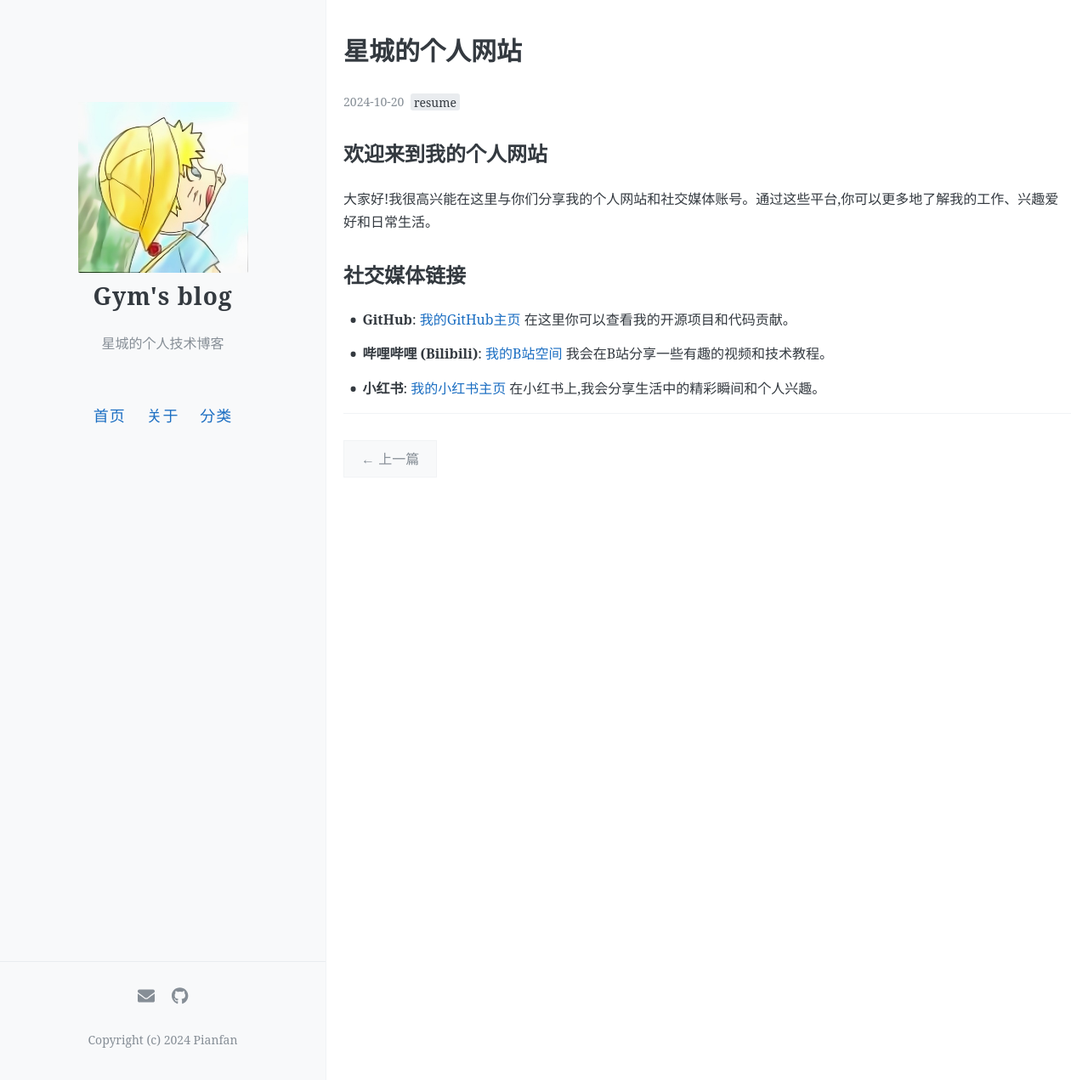
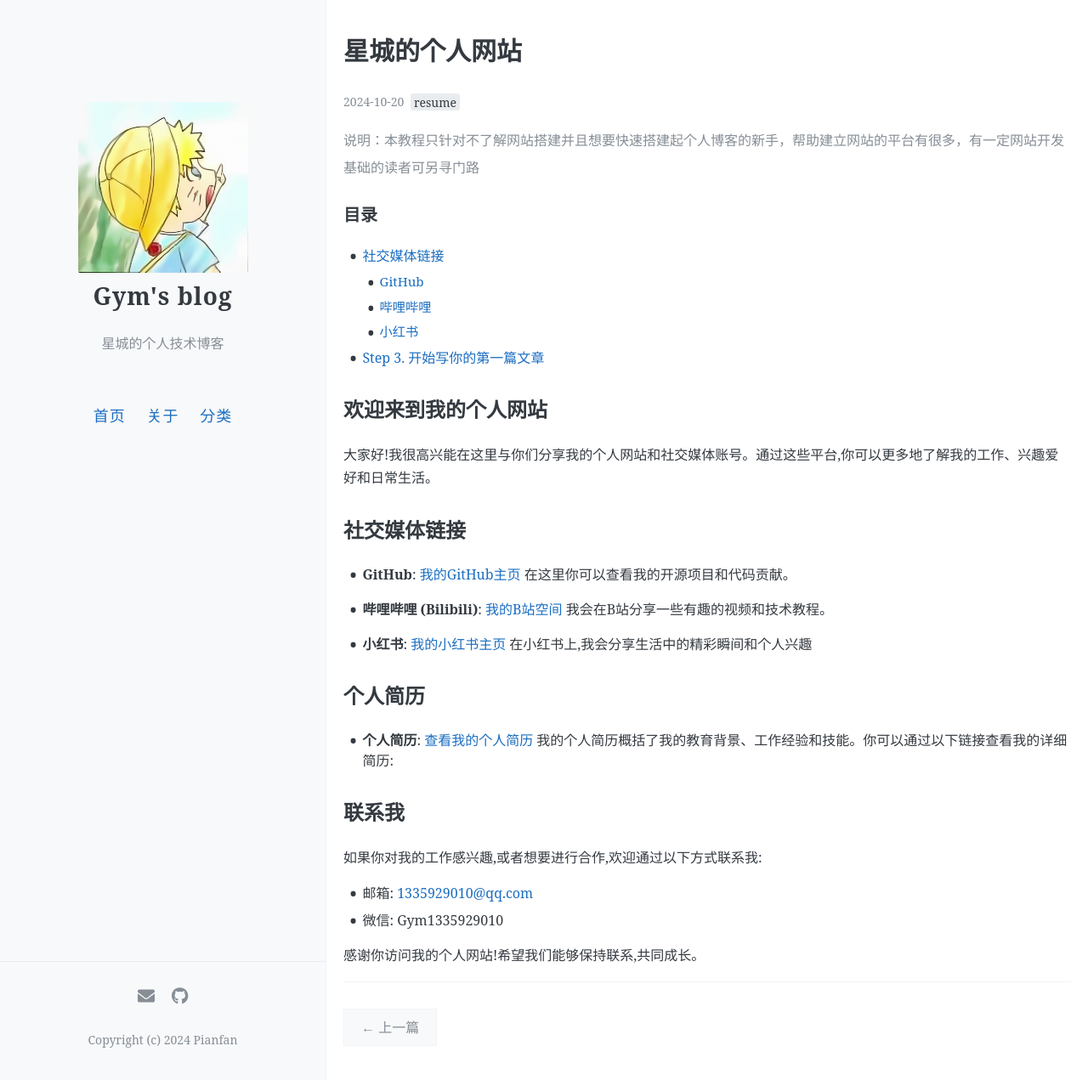
Before and after one commit to Star-Cheng/Blog, a Jekyll site: the page built from _posts/2024-10-20-my_record.md, in a window 1280 px wide and 1271 px high. Shown: the whole window at 85% size. Built offline with Jekyll 4.4.1, drawn with Linux system fonts in a browser that asks for light colours.

Commit message:
新增个人简历

```diff
--- a/_posts/2024-10-20-my_record.md
+++ b/_posts/2024-10-20-my_record.md
@@ -6,6 +6,18 @@
 comments: true
 author: pianfan
 ---
+
+###### 说明：本教程只针对不了解网站搭建并且想要快速搭建起个人博客的新手，帮助建立网站的平台有很多，有一定网站开发基础的读者可另寻门路
+
+<!-- more -->
+
+### 目录
+
+- [社交媒体链接](#社交媒体链接)
+  - [GitHub](#修改-readmemd文件)
+  - [哔哩哔哩](#修改-_configyml-文件)
+  - [小红书](#删除-_posts-文件夹并重建)
+- [Step 3. 开始写你的第一篇文章](#step-3-开始写你的第一篇文章)
 
 ## 欢迎来到我的个人网站
 
@@ -20,4 +32,18 @@
   我会在B站分享一些有趣的视频和技术教程。
 
 - **小红书**: [我的小红书主页](https://www.xiaohongshu.com/user/profile/5fb4ac7f000000000100ab97)
-  在小红书上,我会分享生活中的精彩瞬间和个人兴趣。
+  在小红书上,我会分享生活中的精彩瞬间和个人兴趣
+
+## 个人简历
+
+- **个人简历**: [查看我的个人简历](/assets/html/website/hello.html)
+  我的个人简历概括了我的教育背景、工作经验和技能。你可以通过以下链接查看我的详细简历:
+
+## 联系我
+
+如果你对我的工作感兴趣,或者想要进行合作,欢迎通过以下方式联系我:
+
+- 邮箱: <1335929010@qq.com>
+- 微信: Gym1335929010
+
+感谢你访问我的个人网站!希望我们能够保持联系,共同成长。
```
